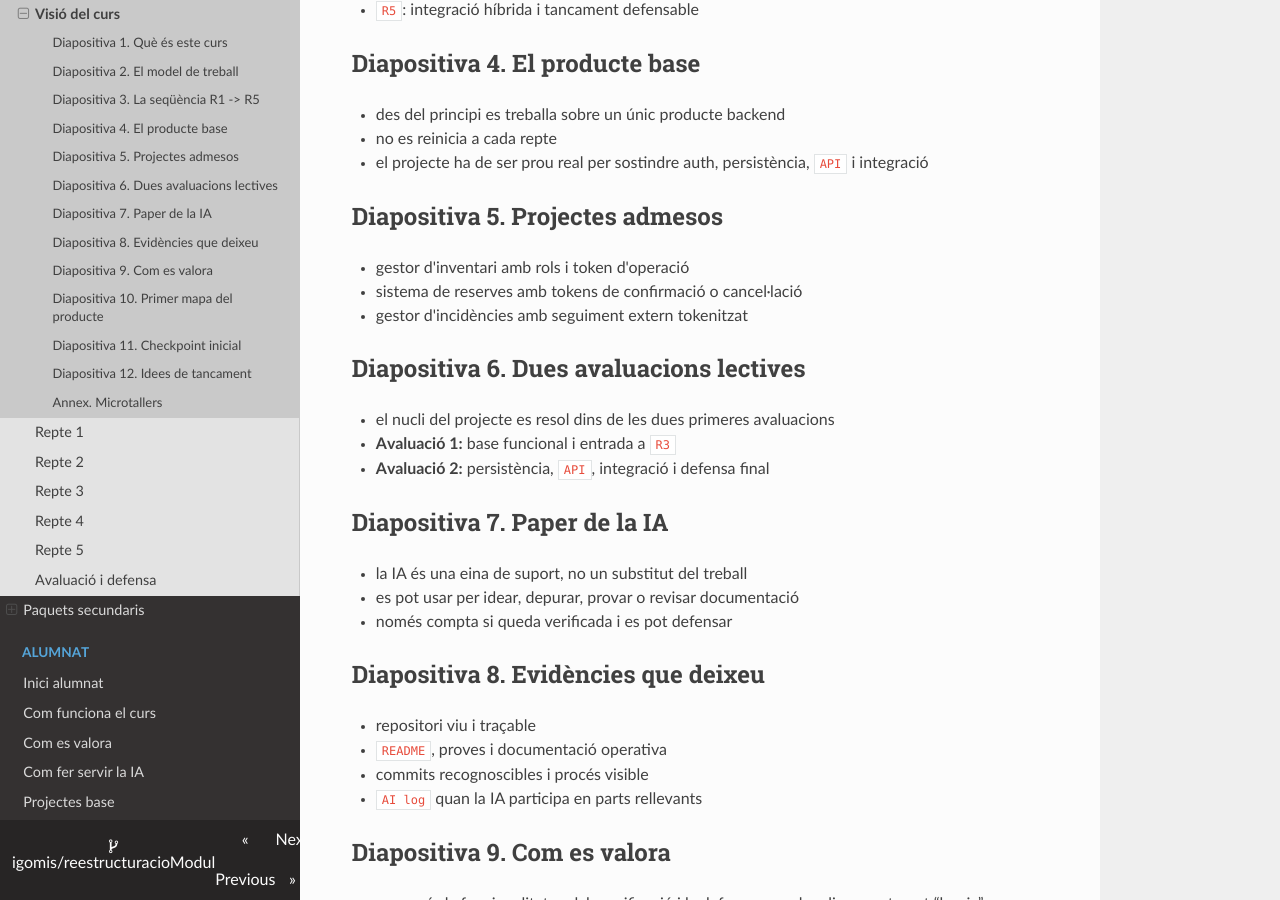
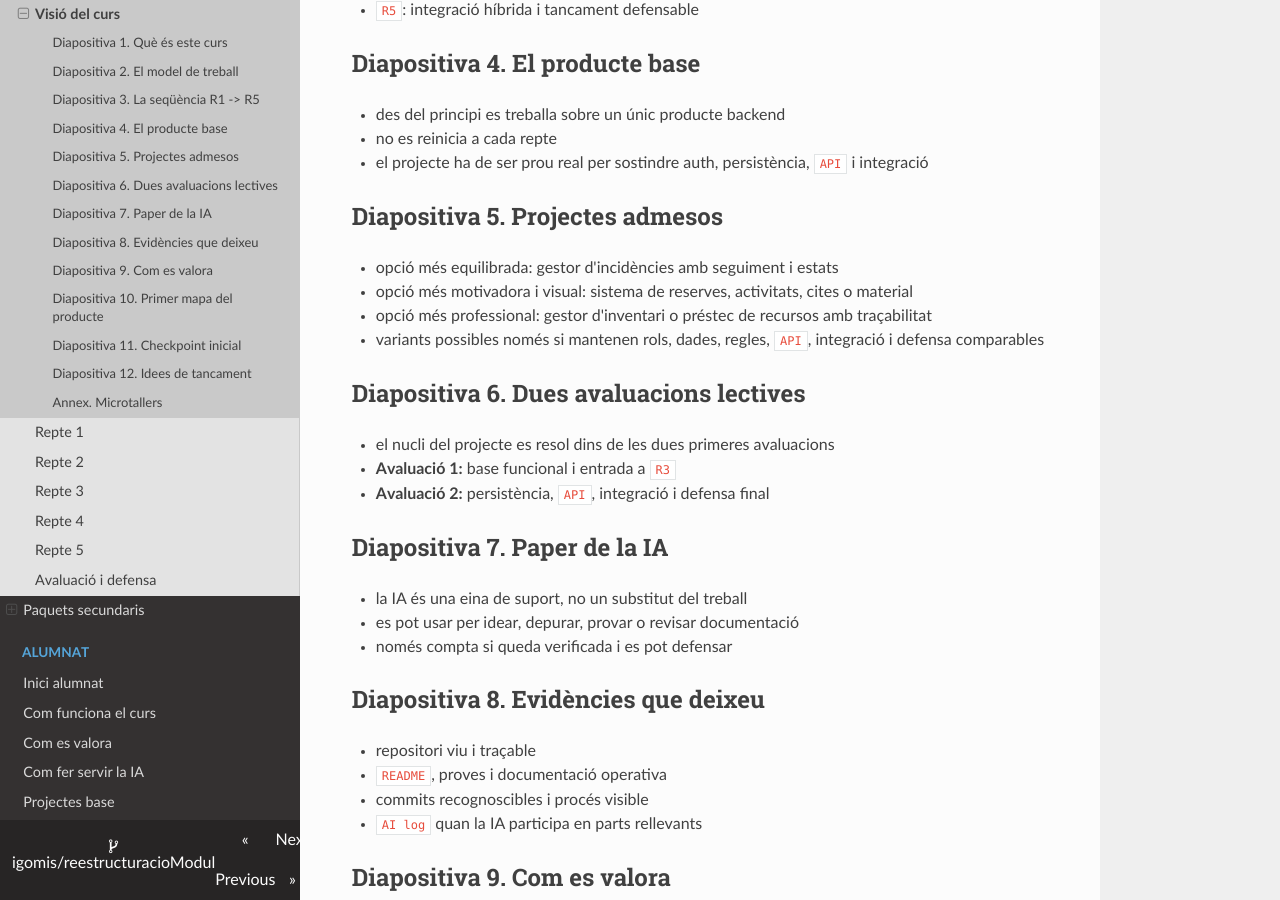
Before and after one commit to igomis/reestructuracioModul, an MkDocs documentation site: the page built from docs/07_presentacions/presentacio_00_visio_curs.md, in a window 1280 px wide and 900 px high, scrolled down 696 px. Built offline with MkDocs 1.6.1, drawn with Linux system fonts in a browser that asks for light colours; nearby versions of some CDN libraries.

```diff
--- a/docs/07_presentacions/presentacio_00_visio_curs.md
+++ b/docs/07_presentacions/presentacio_00_visio_curs.md
@@ -30,9 +30,10 @@ Micro-presentació docent breu. Equival aproximadament a `10` diapositives i est
 
 ## Diapositiva 5. Projectes admesos
 
-- gestor d'inventari amb rols i token d'operació
-- sistema de reserves amb tokens de confirmació o cancel·lació
-- gestor d'incidències amb seguiment extern tokenitzat
+- opció més equilibrada: gestor d'incidències amb seguiment i estats
+- opció més motivadora i visual: sistema de reserves, activitats, cites o material
+- opció més professional: gestor d'inventari o préstec de recursos amb traçabilitat
+- variants possibles només si mantenen rols, dades, regles, `API`, integració i defensa comparables
 
 ## Diapositiva 6. Dues avaluacions lectives
 
```
Also changed, not shown: docs/01_programacio_modul/programacio_aula_r1s0_marc_comu_curs_evidencies.md (+9 -0 lines).
